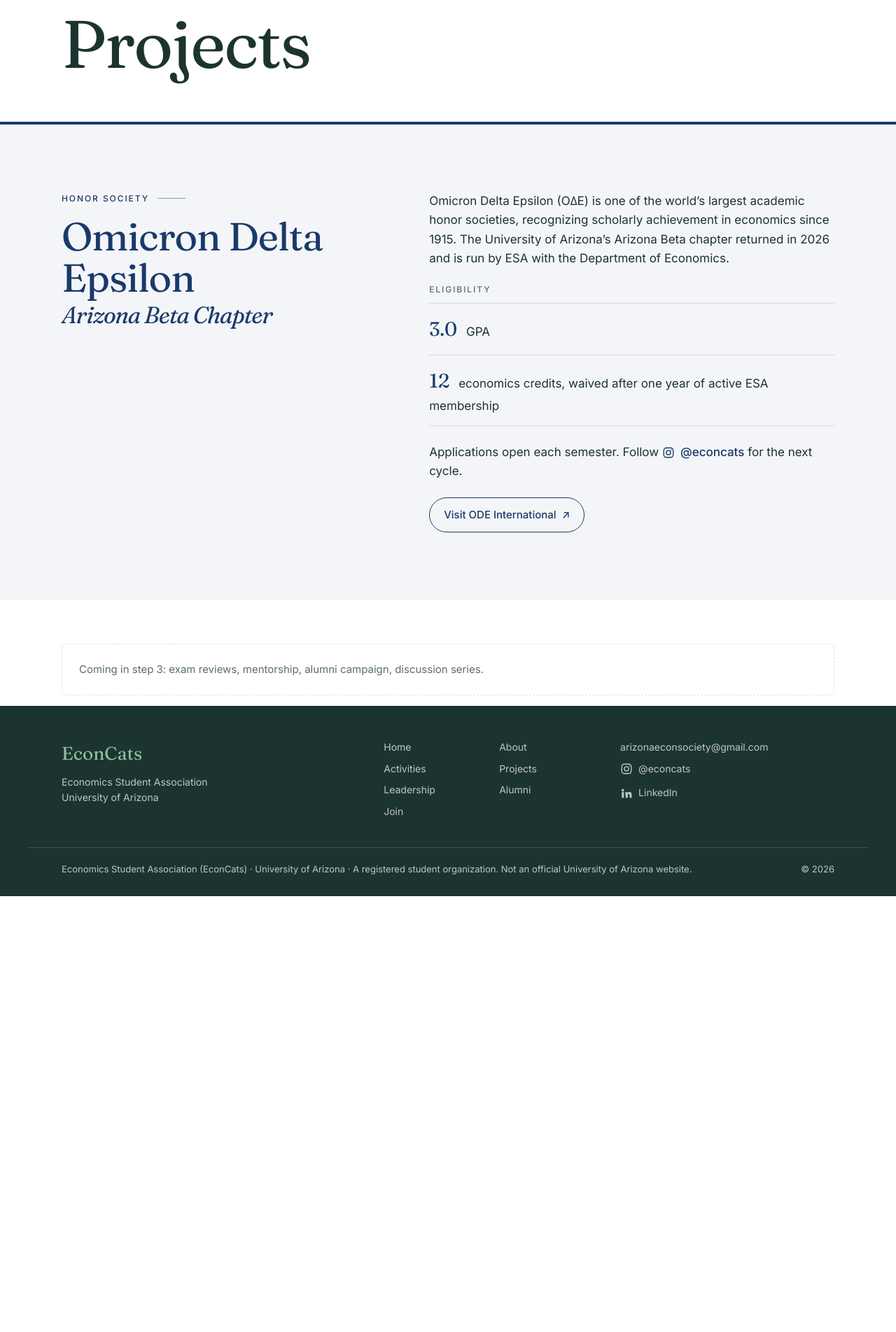
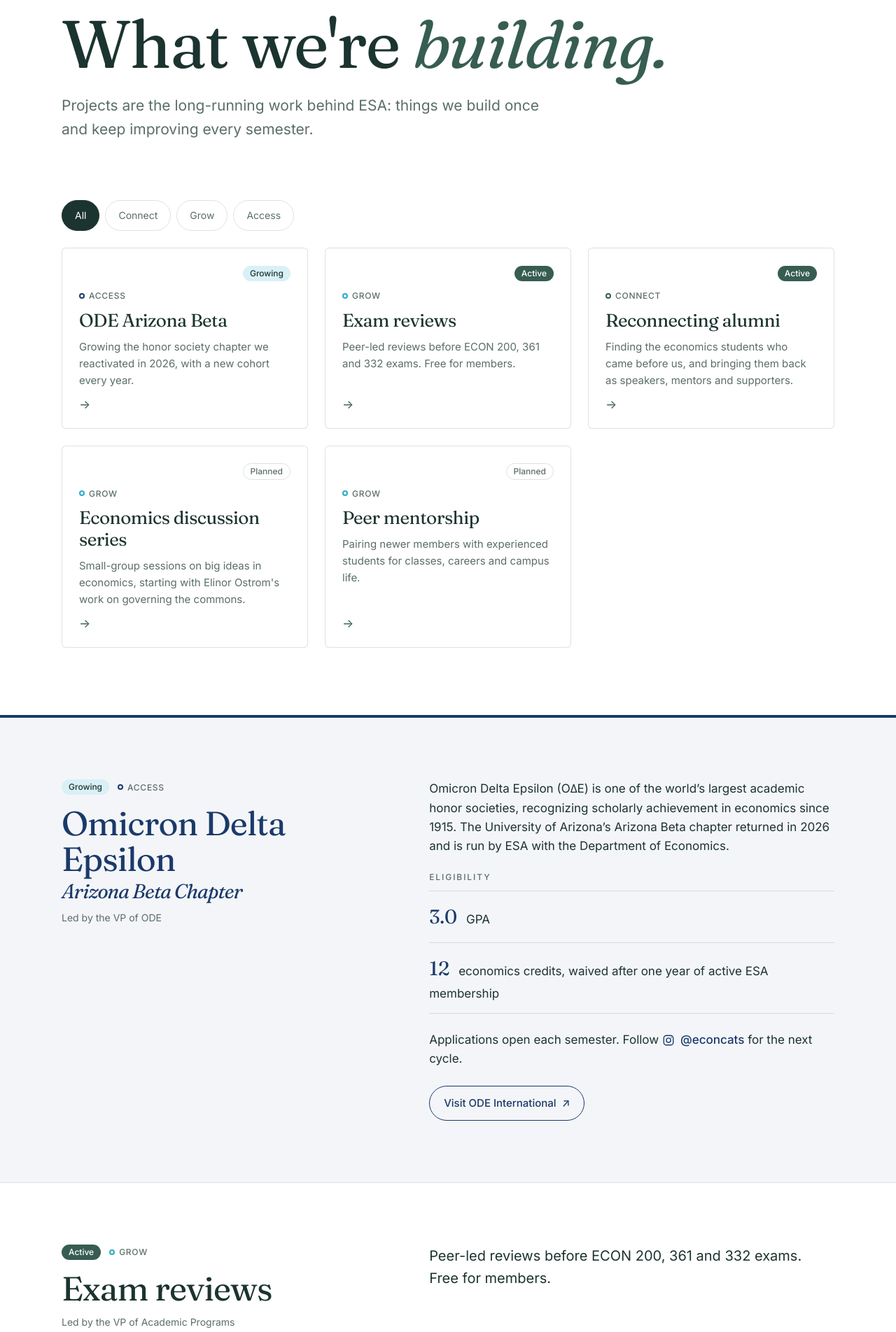
Before and after one commit to pickelhauben/econcats, an Astro site: page /projects in a window 1280 px wide. Shown: the part 194-2098 px from the top of the page at 70% size. Before the commit the page ends 1475 px from the top, so only its background shows below. Built offline with nearby package versions, Linux system fonts and the light colour scheme; Astro itself is replaced by a stand-in of ours.

Commit message:
Projects page: filters, cards, detail sections
Co-Authored-By: Claude Opus 5.5 <noreply@anthropic.com>

```diff
--- a/src/components/ProjectCard.astro
+++ b/src/components/ProjectCard.astro
@@ -1,12 +1,16 @@
 ---
 import Tag from './Tag.astro';
+import StatusChip from './StatusChip.astro';
 import type { Project } from '../lib/content';
-interface Props { project: Project; index?: number }
-const { project, index } = Astro.props;
+interface Props { project: Project; index?: number; href?: string }
+const { project, index, href = `/projects#${project.id}` } = Astro.props;
 ---
-<a class="project" href={`/projects#${project.slug}`}>
-  {index !== undefined && <span class="num">{String(index + 1).padStart(2, '0')}</span>}
-  <Tag pillar={project.tag} />
+<a class="project" href={href}>
+  <span class="top">
+    {index !== undefined && <span class="num">{String(index + 1).padStart(2, '0')}</span>}
+    <StatusChip status={project.status} />
+  </span>
+  <Tag pillar={project.pillar} />
   <h3>{project.title}</h3>
   <p>{project.summary}</p>
   <span class="more" aria-hidden="true">→</span>
@@ -15,12 +19,14 @@ const { project, index } = Astro.props;
 <style>
   .project {
     position: relative; display: flex; flex-direction: column; gap: 10px;
-    padding: 28px 24px 56px; border: 1px solid var(--rule); border-radius: 6px;
+    padding: 24px 24px 56px; border: 1px solid var(--rule); border-radius: 6px;
     background: var(--white); text-decoration: none; height: 100%;
     transition: border-color .2s, transform .2s;
   }
   .project:hover { border-color: var(--esa-green); transform: translateY(-2px); }
+  .top { display: flex; justify-content: space-between; align-items: center; gap: 12px; min-height: 24px; }
   .num { font-family: var(--serif); font-size: 15px; color: var(--muted); }
+  .top :global(.chip) { margin-left: auto; }
   h3 { font-size: 26px; }
   p { margin: 0; color: var(--muted); font-size: 15px; }
   .more { position: absolute; left: 24px; bottom: 20px; color: var(--esa-green); transition: transform .2s; }
--- /dev/null
+++ b/src/components/StatusChip.astro
@@ -0,0 +1,16 @@
+---
+import type { ProjectStatus } from '../lib/content';
+interface Props { status: ProjectStatus }
+const { status } = Astro.props;
+---
+<span class={`chip chip-${status.toLowerCase()}`}>{status}</span>
+
+<style>
+  .chip {
+    display: inline-block; font-size: 12px; font-weight: 500; line-height: 1;
+    padding: 5px 10px; border-radius: 999px; white-space: nowrap;
+  }
+  .chip-active { background: var(--esa-green); color: var(--white); }
+  .chip-growing { background: color-mix(in srgb, var(--cyan) 18%, var(--white)); color: var(--deep); }
+  .chip-planned { border: 1px solid var(--rule); color: var(--muted); }
+</style>
--- a/src/data/projects.json
+++ b/src/data/projects.json
@@ -1,23 +1,52 @@
 [
   {
-    "slug": "ode",
+    "id": "ode",
     "title": "ODE Arizona Beta",
-    "summary": "Growing the honor society chapter we reactivated in 2026.",
-    "tag": "Access",
+    "status": "Growing",
+    "pillar": "Access",
+    "summary": "Growing the honor society chapter we reactivated in 2026, with a new cohort every year.",
+    "lead_role": "VP of ODE",
+    "link": "",
     "featured": true
   },
   {
-    "slug": "exam-reviews",
+    "id": "exam-reviews",
     "title": "Exam reviews",
-    "summary": "Peer-led reviews for ECON 200, 361 and 332.",
-    "tag": "Grow",
+    "status": "Active",
+    "pillar": "Grow",
+    "summary": "Peer-led reviews before ECON 200, 361 and 332 exams. Free for members.",
+    "lead_role": "VP of Academic Programs",
+    "link": "",
     "featured": true
   },
   {
-    "slug": "reconnecting-alumni",
+    "id": "alumni",
     "title": "Reconnecting alumni",
-    "summary": "Finding the economics students who came before us.",
-    "tag": "Connect",
+    "status": "Active",
+    "pillar": "Connect",
+    "summary": "Finding the economics students who came before us, and bringing them back as speakers, mentors and supporters.",
+    "lead_role": "President",
+    "link": "/alumni",
     "featured": true
+  },
+  {
+    "id": "discussion-series",
+    "title": "Economics discussion series",
+    "status": "Planned",
+    "pillar": "Grow",
+    "summary": "Small-group sessions on big ideas in economics, starting with Elinor Ostrom's work on governing the commons.",
+    "lead_role": "VP of Academic Programs",
+    "link": "",
+    "featured": false
+  },
+  {
+    "id": "mentorship",
+    "title": "Peer mentorship",
+    "status": "Planned",
+    "pillar": "Grow",
+    "summary": "Pairing newer members with experienced students for classes, careers and campus life.",
+    "lead_role": "VP of Academic Programs",
+    "link": "",
+    "featured": false
   }
 ]
--- a/src/lib/content.ts
+++ b/src/lib/content.ts
@@ -15,12 +15,21 @@ export interface EventItem {
   draft?: boolean;
 }
 
+export type ProjectStatus = 'Active' | 'Growing' | 'Planned';
+
 export interface Project {
-  slug: string;
+  id: string;
   title: string;
+  status: ProjectStatus;
+  pillar: Pillar;
   summary: string;
-  tag: Pillar;
-  featured?: boolean;
+  lead_role: string; // a role, never a person's name
+  link?: string;
+  featured?: boolean; // shown on the home page
+}
+
+export function allProjects(): Project[] {
+  return projects as Project[];
 }
 
 export interface Supporter {
--- a/src/pages/projects.astro
+++ b/src/pages/projects.astro
@@ -1,19 +1,48 @@
 ---
 import Layout from '../layouts/Layout.astro';
+import ProjectCard from '../components/ProjectCard.astro';
+import StatusChip from '../components/StatusChip.astro';
+import Tag from '../components/Tag.astro';
 import SocialLink from '../components/SocialLink.astro';
 import site from '../data/site.json';
+import { allProjects } from '../lib/content';
+
+const projects = allProjects();
+const filters = ['All', 'Connect', 'Grow', 'Access'] as const;
 ---
-<Layout title="Projects">
+<Layout title="Projects" description="The long-running work behind the Economics Student Association: ODE Arizona Beta, exam reviews, alumni, discussion series and mentorship.">
+
+  <!-- 1. Intro -->
   <section class="page-intro wrap">
     <p class="eyebrow">Projects</p>
-    <h1>Projects</h1>
+    <h1>What we're <em>building.</em></h1>
+    <p class="lede">Projects are the long-running work behind ESA: things we build once and keep improving every semester.</p>
   </section>
 
-  <section class="ode" id="ode" aria-labelledby="ode-title">
-    <div class="wrap ode-grid">
+  <!-- 2–3. Filters + cards -->
+  <section class="wrap overview" aria-label="All projects">
+    <div class="filters" role="group" aria-label="Filter projects by pillar">
+      {filters.map((f, i) => (
+        <button type="button" data-filter={f} aria-pressed={i === 0 ? 'true' : 'false'}>{f}</button>
+      ))}
+    </div>
+    <p class="sr-only" aria-live="polite" id="filter-status"></p>
+    <ul class="cards">
+      {projects.map((p) => (
+        <li data-pillar={p.pillar}><ProjectCard project={p} href={`#${p.id}`} /></li>
+      ))}
+    </ul>
+  </section>
+
+  <!-- 4. Detail sections -->
+  <div class="details">
+    {projects.map((p) => p.id === 'ode' ? (
+      <section class="detail ode" id="ode" aria-labelledby="ode-title">
+        <div class="wrap detail-grid">
           <div>
-        <p class="eyebrow">Honor society</p>
+            <div class="meta"><StatusChip status={p.status} /><Tag pillar={p.pillar} /></div>
             <h2 id="ode-title">Omicron Delta Epsilon<span class="sr-only"> · </span> <span class="chapter">Arizona Beta Chapter</span></h2>
+            <p class="lead">Led by the {p.lead_role}</p>
           </div>
           <div class="ode-body">
             <p>Omicron Delta Epsilon (OΔE) is one of the world’s largest academic honor societies, recognizing scholarly achievement in economics since 1915. The University of Arizona’s Arizona Beta chapter returned in 2026 and is run by ESA with the Department of Economics.</p>
@@ -32,25 +61,79 @@ import site from '../data/site.json';
           </div>
         </div>
       </section>
-
-  <section class="wrap rest">
-    <p class="todo">Coming in step 3: exam reviews, mentorship, alumni campaign, discussion series.</p>
+    ) : (
+      <section class="detail" id={p.id} aria-labelledby={`${p.id}-title`}>
+        <div class="wrap detail-grid">
+          <div>
+            <div class="meta"><StatusChip status={p.status} /><Tag pillar={p.pillar} /></div>
+            <h2 id={`${p.id}-title`}>{p.title}</h2>
+            <p class="lead">Led by the {p.lead_role}</p>
+          </div>
+          <div>
+            <p class="summary">{p.summary}</p>
+            {p.link && <a class="btn" href={p.link}>Learn more <span aria-hidden="true">→</span></a>}
+          </div>
+        </div>
       </section>
+    ))}
+  </div>
 </Layout>
 
+<script>
+  const buttons = document.querySelectorAll<HTMLButtonElement>('.filters button');
+  const cards = document.querySelectorAll<HTMLLIElement>('.cards li');
+  const status = document.getElementById('filter-status');
+  buttons.forEach((btn) => {
+    btn.addEventListener('click', () => {
+      const f = btn.dataset.filter;
+      buttons.forEach((b) => b.setAttribute('aria-pressed', String(b === btn)));
+      let shown = 0;
+      cards.forEach((c) => {
+        const match = f === 'All' || c.dataset.pillar === f;
+        c.hidden = !match;
+        if (match) shown++;
+      });
+      if (status) status.textContent = `${shown} project${shown === 1 ? '' : 's'} shown`;
+    });
+  });
+</script>
+
 <style>
-  /* Honors accent: navy (the ODE ring color); the palette has no gold. */
-  .ode {
-    --accent: var(--ode);
-    border-top: 4px solid var(--accent);
-    background: color-mix(in srgb, var(--navy) 5%, var(--white));
-    padding: 56px 0;
-    scroll-margin-top: var(--header-h);
+  .sr-only { position: absolute; width: 1px; height: 1px; overflow: hidden; clip: rect(0 0 0 0); white-space: nowrap; }
+  .page-intro .lede { margin-top: 24px; }
+
+  /* Filters + cards */
+  .overview { padding-bottom: 64px; }
+  .filters { display: flex; flex-wrap: wrap; gap: 8px; margin-bottom: 24px; }
+  .filters button {
+    font: inherit; font-size: 14px; cursor: pointer; min-height: 44px;
+    background: none; border: 1px solid var(--rule); color: var(--muted);
+    padding: 8px 18px; border-radius: 999px; transition: background .2s, color .2s, border-color .2s;
   }
-  .ode .eyebrow { color: var(--accent); }
-  .ode h2 { margin-top: 16px; color: var(--accent); }
+  .filters button:hover { border-color: var(--ink); color: var(--ink); }
+  .filters button[aria-pressed='true'] { background: var(--ink); border-color: var(--ink); color: var(--white); }
+  .cards { list-style: none; margin: 0; padding: 0; display: grid; gap: 16px; }
+  .cards li[hidden] { display: none; }
+  @media (min-width: 640px) { .cards { grid-template-columns: repeat(2, 1fr); } }
+  @media (min-width: 1000px) { .cards { grid-template-columns: repeat(3, 1fr); gap: 24px; } }
+  @media (min-width: 768px) { .overview { padding-bottom: 96px; } }
+
+  /* Detail sections */
+  .detail { border-top: 1px solid var(--rule); padding: 56px 0; scroll-margin-top: var(--header-h); }
+  .detail-grid { display: grid; gap: 24px; }
+  .meta { display: flex; flex-wrap: wrap; align-items: center; gap: 12px; }
+  .detail h2 { margin-top: 16px; font-size: clamp(30px, 4.4vw, 48px); }
+  .lead { margin: 12px 0 0; font-size: 14px; color: var(--muted); }
+  .summary { margin: 0 0 24px; font-size: clamp(17px, 1.6vw, 20px); max-width: 36em; }
+  @media (min-width: 900px) {
+    .detail { padding: 88px 0; }
+    .detail-grid { grid-template-columns: 1fr 1.3fr; gap: 80px; }
+  }
+
+  /* ODE: honors accent is navy (the ODE ring color); the palette has no gold. */
+  .ode { --accent: var(--ode); border-top: 4px solid var(--accent); background: color-mix(in srgb, var(--navy) 5%, var(--white)); }
+  .ode h2 { color: var(--accent); }
   .ode h2 .chapter { display: block; font-style: italic; font-size: .6em; margin-top: 6px; }
-  .ode-grid { display: grid; gap: 32px; }
   .ode-body > p { margin: 0 0 24px; max-width: 38em; }
   .ode h3 { font-family: var(--sans); font-size: 12px; text-transform: uppercase; letter-spacing: .16em; color: var(--muted); font-weight: 500; margin: 0 0 12px; }
   .criteria { list-style: none; margin: 0 0 24px; padding: 0; border-top: 1px solid var(--rule); }
@@ -59,10 +142,4 @@ import site from '../data/site.json';
   .apply :global(.social) { color: var(--accent); font-weight: 500; vertical-align: bottom; }
   .ode-btn { border-color: var(--accent); color: var(--accent); }
   .ode-btn:hover { background: var(--accent); color: var(--white); }
-  .sr-only { position: absolute; width: 1px; height: 1px; overflow: hidden; clip: rect(0 0 0 0); white-space: nowrap; }
-  .rest { padding-top: 48px; }
-  @media (min-width: 900px) {
-    .ode { padding: 96px 0; }
-    .ode-grid { grid-template-columns: 1fr 1.3fr; gap: 80px; }
-  }
 </style>
```
Also changed, not shown: CLAUDE.md (+3 -0 lines), docs/build-prompts.md (added, +174 -0 lines). Lines whose indentation alone changed are shown as unchanged.
